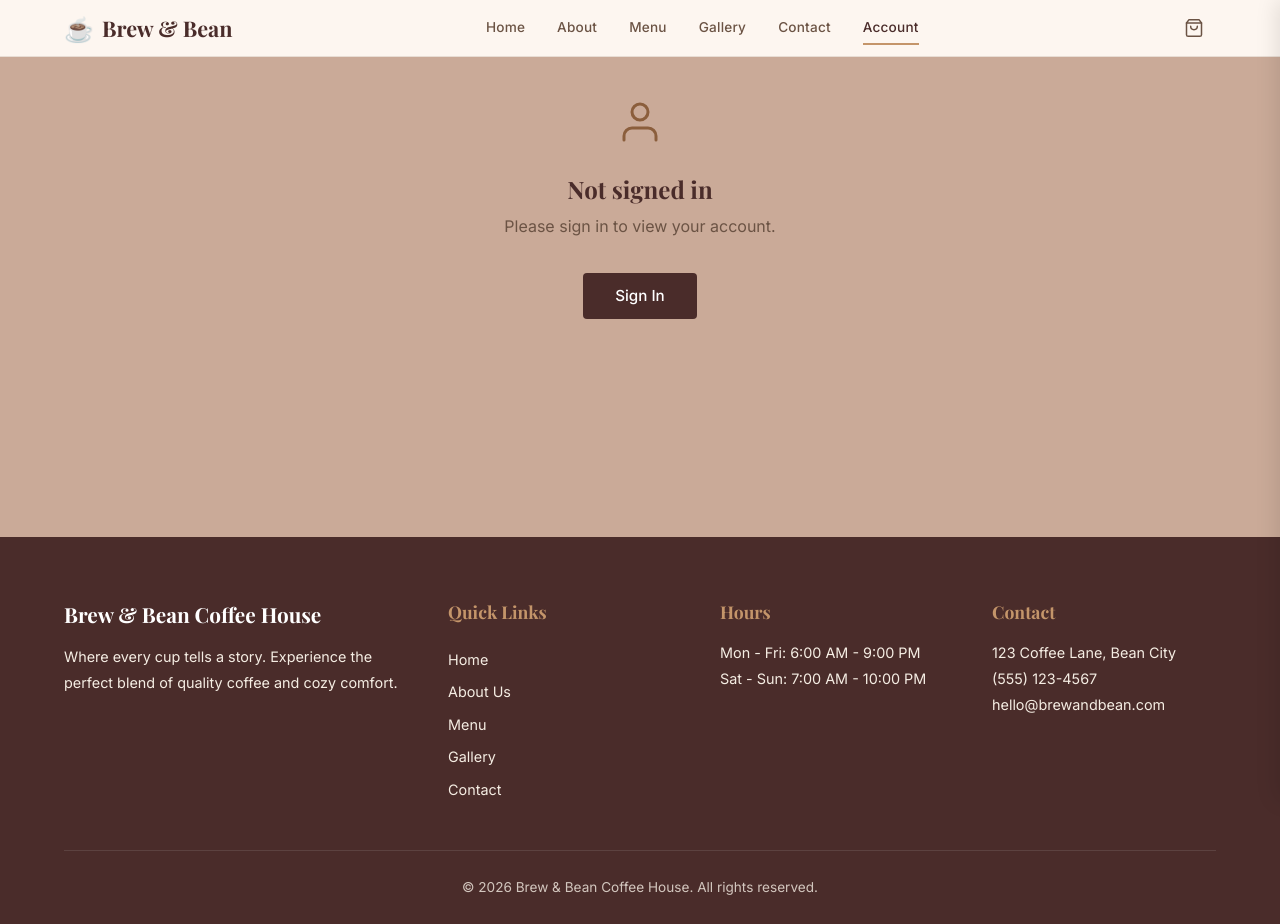
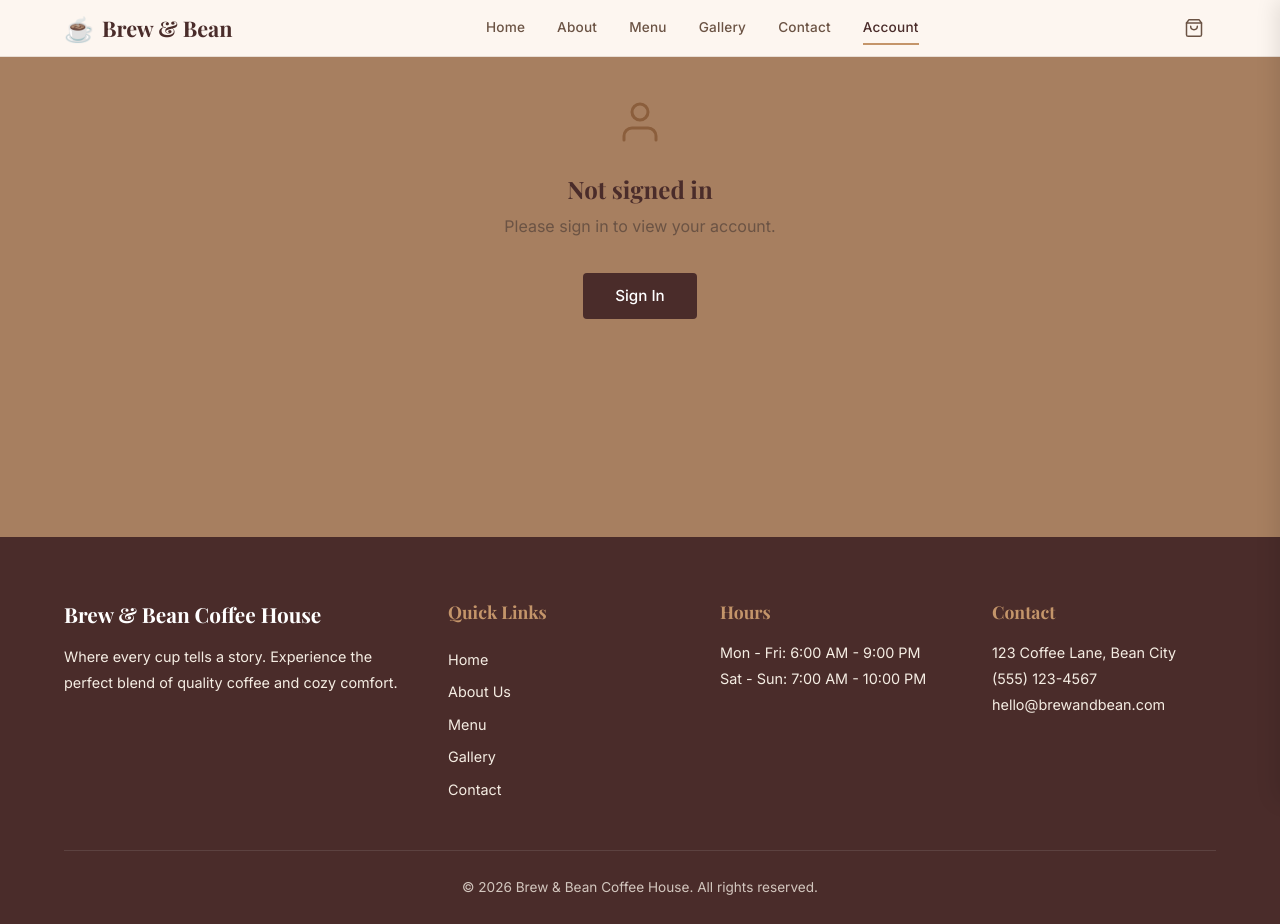
Before and after one commit to Maham-Saleem/brewandbean, a React (Vite) app: page /account in a window 1280 px wide. Built offline with nearby package versions, Linux system fonts and the light colour scheme.

Commit message:
Change Account page background to #A77F60 for contrast with navbar

```diff
--- a/src/pages/Account.css
+++ b/src/pages/Account.css
@@ -2,7 +2,7 @@
 
 .account-page {
   min-height: 60vh;
-  background: #CAAA98;
+  background: #A77F60;
   padding-top: 1px;
 }
 
```
